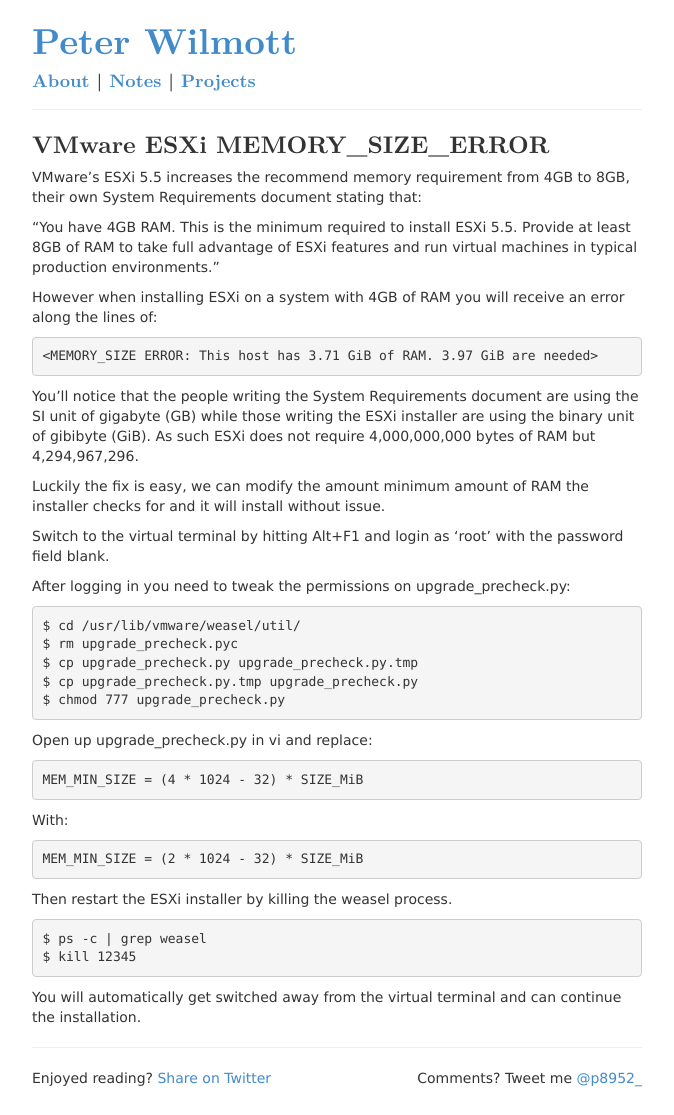
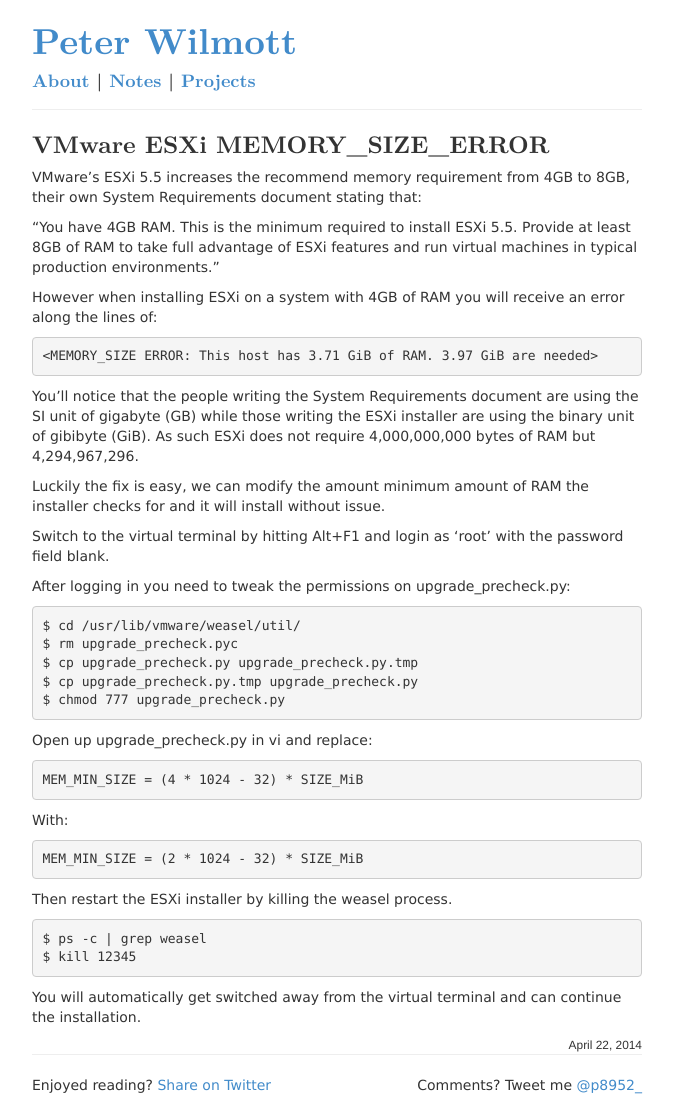
Before and after one commit to p8952/p8952.github.io.old, a Jekyll site: the page built from _posts/2014-04-22-vmware-esxi-memory-limit.markdown, in a window 1280 px wide. Shown: the whole page, without its empty margins (303-977 px from the left). Built offline with Jekyll 4.4.1, drawn with Linux system fonts in a browser that asks for light colours; Markdown is read by kramdown in place of the engine named in the settings.

Commit message:
Add date to end of notes

```diff
--- a/_layouts/post.html
+++ b/_layouts/post.html
@@ -4,6 +4,7 @@ layout: default
 
 <h3>{{ page.title }}</h3>
 {{ content }}
+<small class="pull-right">{{ page.date | date: '%B %d, %Y' }}</small>
 <hr>
 <p class="pull-left">Enjoyed reading? <a href="https://twitter.com/intent/tweet?text={{ page.title }}&url=https://p8952.info{{ page.url }}&via=p8952_">Share on Twitter</a></p>
 <p class="pull-right">Comments? Tweet me <a href="https://twitter.com/p8952_">@p8952_</a></p>
```
Also changed, not shown: 4 other files.
